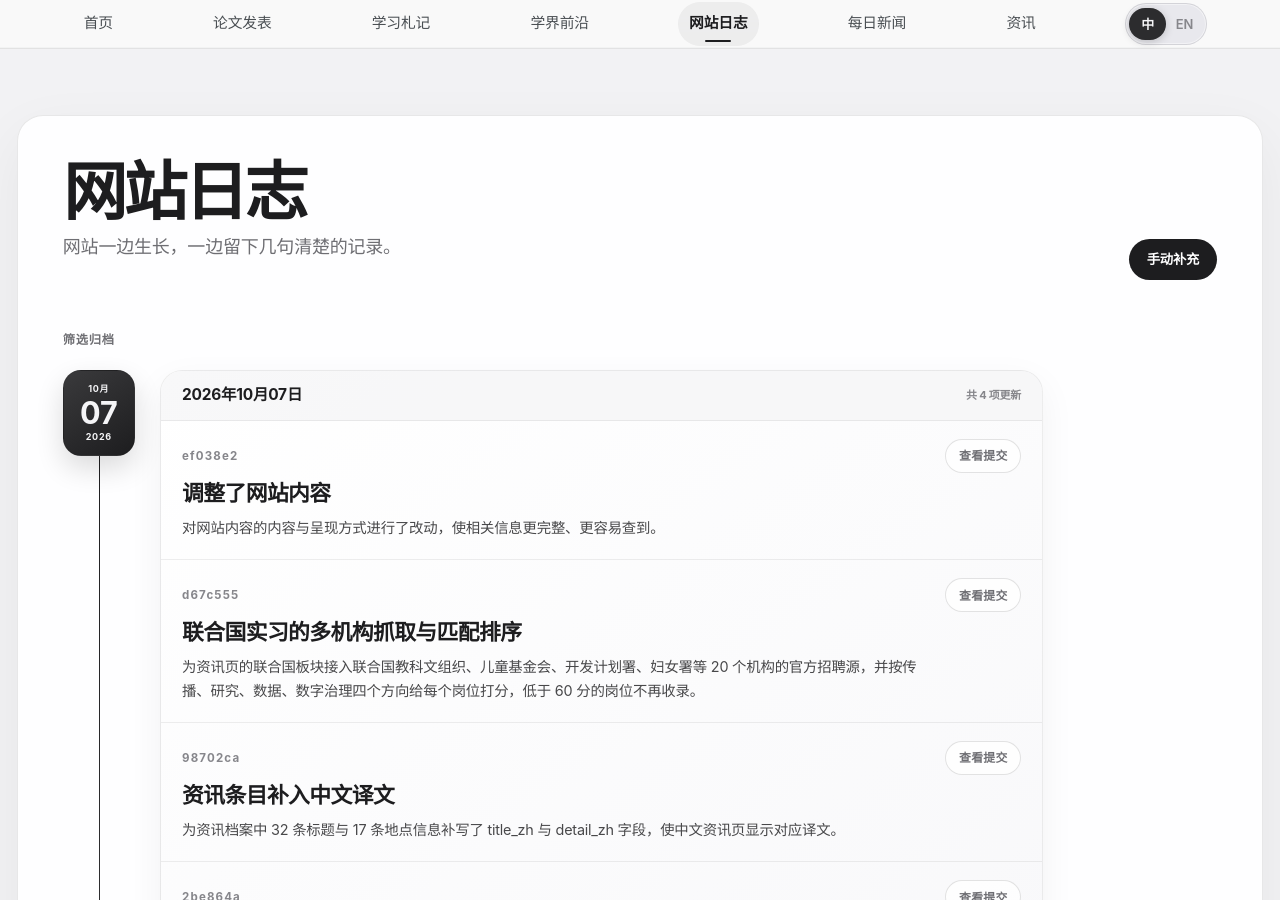
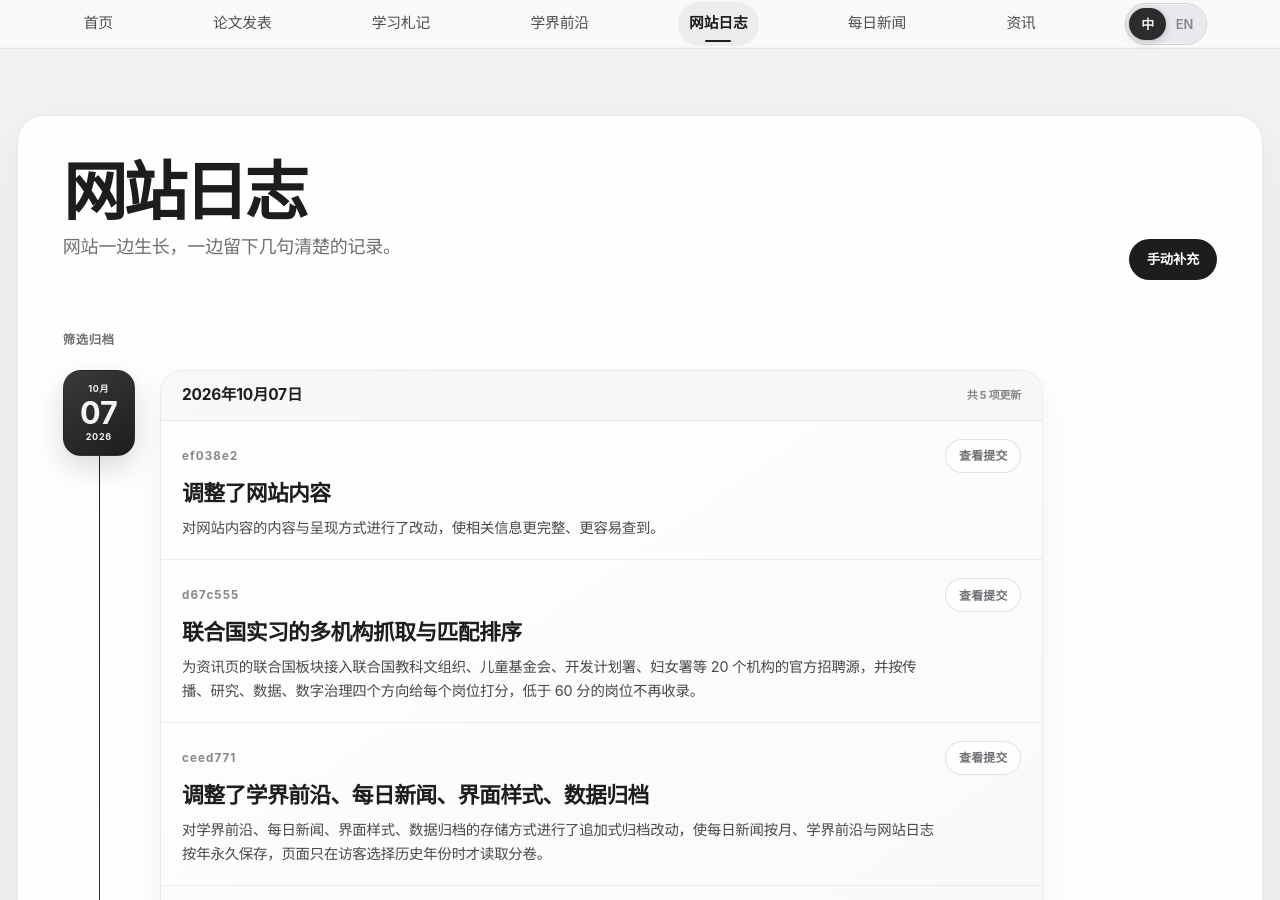
Before and after one commit to HaoxiangLuo/HaoxiangLuo.github.io, a Jekyll site: the page built from _pages/site-log-zh.html, in a window 1280 px wide and 900 px high. Built offline with Jekyll 4.4.1, drawn with Linux system fonts in a browser that asks for light colours; a style sheet for code colours, icons or effects is not loaded.

Commit message:
Record site update ceed771a3f4c339ca63aaf3d4c6fba49e5679cf0

```diff
--- a/_data/site_updates.json
+++ b/_data/site_updates.json
@@ -26,6 +26,20 @@
     "details_en": "the agency registry in scripts/un_sources.py, the scoring rules in scripts/opps_match.py, and the posting card template and filter bar on the Opportunities page",
     "sha": "d67c555",
     "url": "https://github.com/HaoxiangLuo/HaoxiangLuo.github.io/commit/d67c555f03d7584f60e5cd42cdc47054c85ba593"
+  },
+  {
+    "date": "2026-10-07",
+    "title_zh": "调整了学界前沿、每日新闻、界面样式、数据归档",
+    "title_en": "Refined Academic Frontiers, Daily News, interface styling, data archive",
+    "message": "为学界前沿的标题与摘要增加中文字段，使中文页显示译文并把英文原文一并保留以便检索",
+    "story_zh": "对学界前沿、每日新闻、界面样式、数据归档的存储方式进行了追加式归档改动，使每日新闻按月、学界前沿与网站日志按年永久保存，页面只在访客选择历史年份时才读取分卷。",
+    "story_en": "Changed the storage of Academic Frontiers, Daily News, interface styling, data archive to an append-only archive so daily news is kept by month and frontier and site-log records by year, and a page loads a partition only when a visitor chooses an earlier year.",
+    "purpose_zh": "为避免自动抓取数据因页面展示期限而被清除，建立可长期追溯、可按需读取且不增加网站首页负担的数据归档机制。",
+    "purpose_en": "Establish a durable, traceable archive so automatically collected data is retained beyond the website’s display window without making the static site heavier.",
+    "details_zh": "将每日新闻按月、学界前沿与网站日志按年写入追加式 JSONL 归档；保留近期 JSON 索引供 Jekyll 快速构建；新增 manifest、稳定去重键、SHA-256 校验、历史数据按需加载与年度 GitHub Release 快照。同步降低抓取频率，以减少自动提交噪声和并发冲突。",
+    "details_en": "Archive daily news by month and academic-frontier and site-log records by year in append-only JSONL files; retain small recent JSON indexes for Jekyll; add manifests, stable deduplication keys, SHA-256 checksums, on-demand historical loading, and annual GitHub Release snapshots. Reduce collection frequency to limit automated commit noise and concurrent-update conflicts.",
+    "sha": "ceed771",
+    "url": "https://github.com/HaoxiangLuo/HaoxiangLuo.github.io/commit/ceed771a3f4c339ca63aaf3d4c6fba49e5679cf0"
   },
   {
     "date": "2026-10-07",
```
Also changed, not shown: assets/data/archive/manifest.json, 1 other file.
